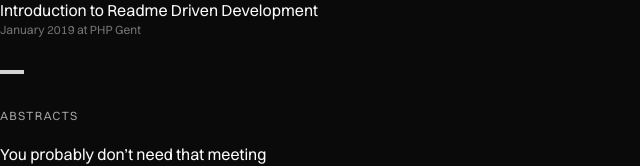
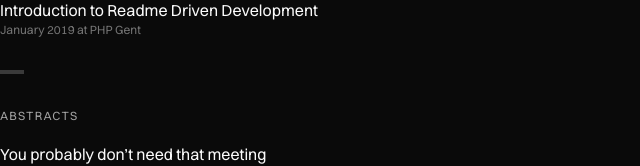
Before and after one commit to rathesDot/rathes.me, a Next.js app: page /work in a window 1280 px wide. Shown: the part 1807-1973 px from the top of the page, without its empty margins (0-640 px from the left). Built offline with nearby package versions, Linux system fonts and the light colour scheme.

Commit message:
💄 Update styles

```diff
--- a/src/components/Separator/Separator.tsx
+++ b/src/components/Separator/Separator.tsx
@@ -2,9 +2,7 @@ import { HTMLAttributes } from "react"
 
 import { cva } from "class-variance-authority"
 
-const styles = cva(
-  "my-8 w-6 border-2 border-neutral-300 dark:border-neutral-700"
-)
+const styles = cva("my-8 w-6 border-2 border-neutral-700/90")
 
 export const Separator: React.FC<HTMLAttributes<HTMLHRElement>> = ({
   className,
```
